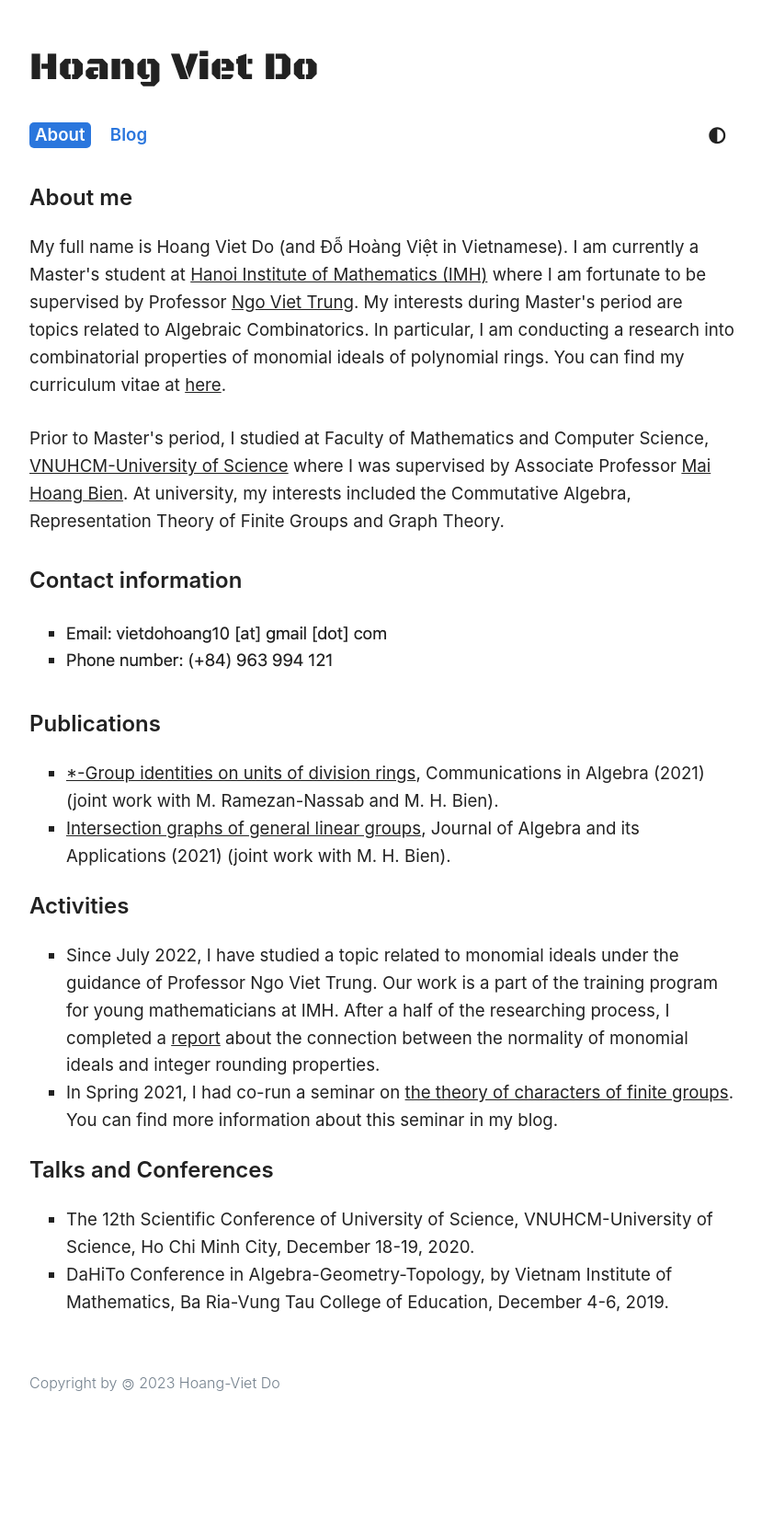
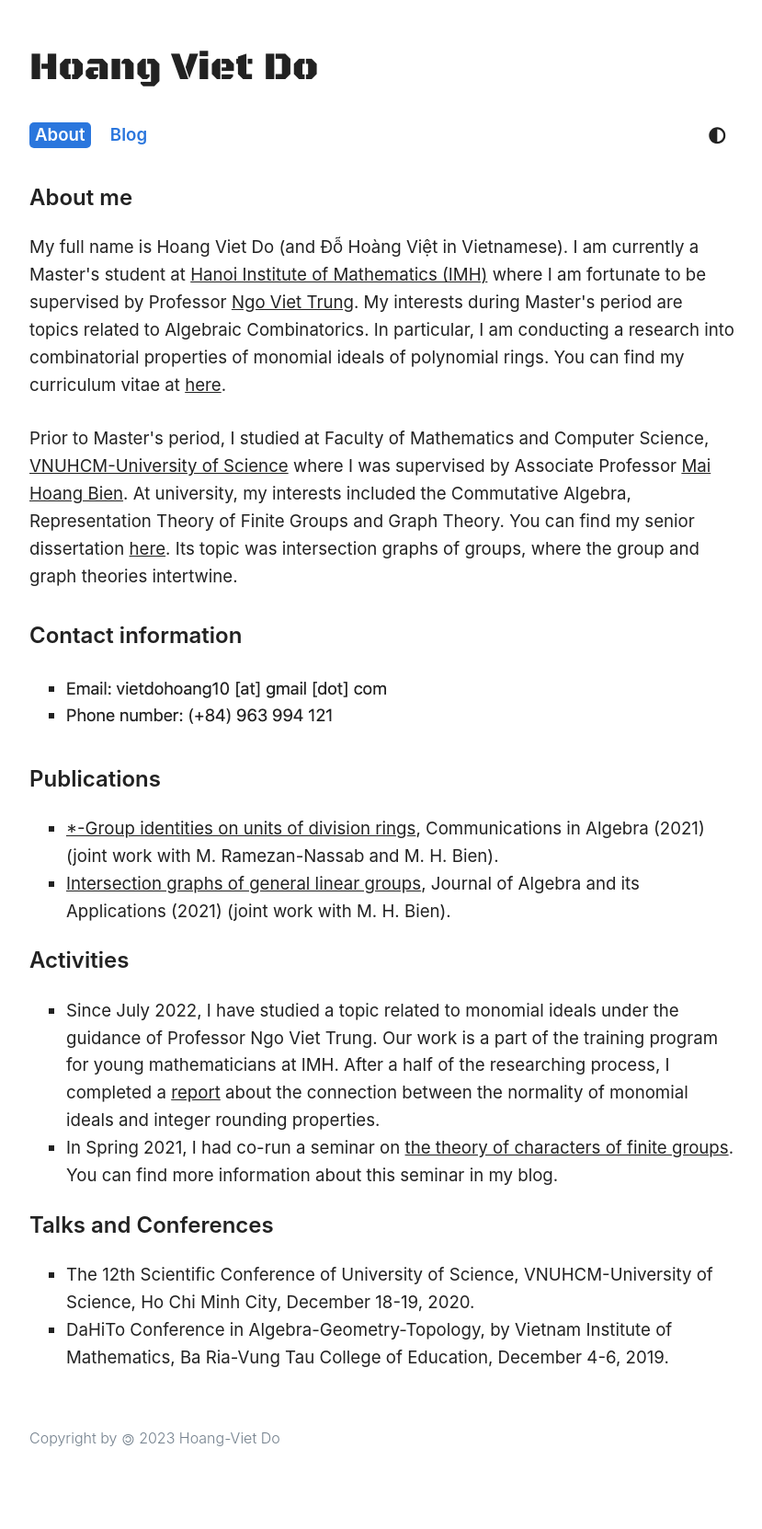
Before and after one commit to hvietdo/hvietdo.github.io, a Jekyll site: the page built from index.html, in a window 1280 px wide. Shown: the whole page at 92% size, without its empty margins (224-1053 px from the left). Built offline with Jekyll 4.4.1, drawn with Linux system fonts in a browser that asks for light colours; the list of posts is cut into pages by our own code; comment, search, counter and statistics services are not loaded; before the commit the page ends 1602 px from its top, so only the background shows below that.

Commit message:
1-16-1-2023

```diff
--- a/index.html
+++ b/index.html
@@ -11,7 +11,7 @@ clipboard: true
 <p>
     My full name is Hoang Viet Do (and Đỗ Hoàng Việt in Vietnamese). I am currently a Master's student at <a href="http://math.ac.vn/en/trang-chu/gioi-thieu-vien-toan.html">Hanoi Institute of Mathematics (IMH)</a> where I am fortunate to be supervised by Professor <a href="http://math.ac.vn/en/component/staff/?task=getProfile&staffID=64">Ngo Viet Trung</a>. My interests during Master's period are topics related to Algebraic Combinatorics. In particular, I am conducting a research into combinatorial properties of monomial ideals of polynomial rings. You can find my curriculum vitae at <a href="docs/CVHoangVietDo.pdf" target="_blank">here</a>.
 <p>
-    Prior to Master's period, I studied at Faculty of Mathematics and Computer Science, <a href="https://www.hcmus.edu.vn/">VNUHCM-University of Science</a> where I was supervised by Associate Professor <a href="https://en.hcmus.edu.vn/mai-hoang-bien">Mai Hoang Bien</a>. At university, my interests included the Commutative Algebra, Representation Theory of Finite Groups and Graph Theory.
+    Prior to Master's period, I studied at Faculty of Mathematics and Computer Science, <a href="https://www.hcmus.edu.vn/">VNUHCM-University of Science</a> where I was supervised by Associate Professor <a href="https://en.hcmus.edu.vn/mai-hoang-bien">Mai Hoang Bien</a>. At university, my interests included the Commutative Algebra, Representation Theory of Finite Groups and Graph Theory. You can find my senior dissertation <a href="docs/thesis.pdf" target="_blank">here</a>. Its topic was intersection graphs of groups, where the group and graph theories intertwine.
 </p>
 <h2>
     Contact information
```
Also changed, not shown: 6 other files.
